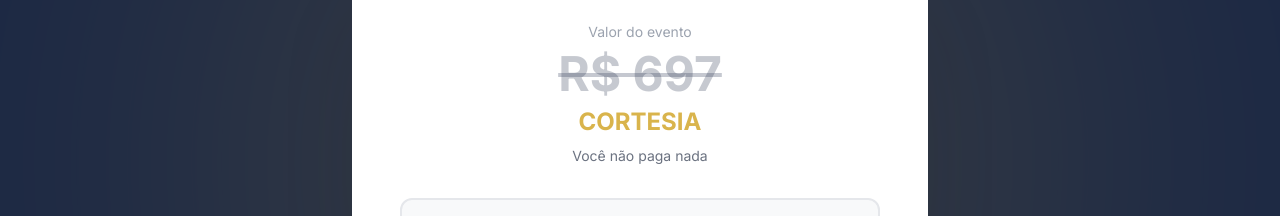
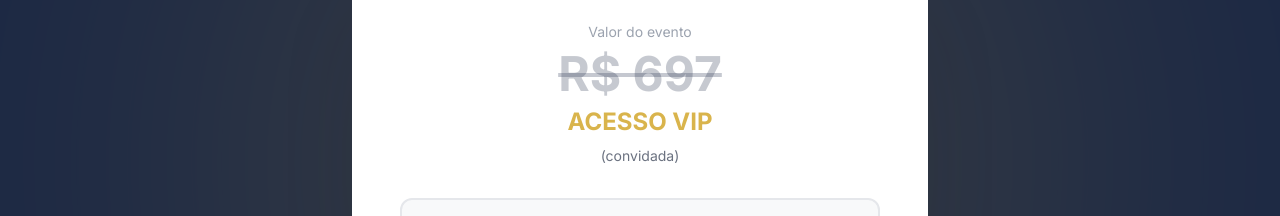
Before and after one commit to gabiartz/convite-codigo-mulher-de-valor, a Next.js app: page /vip in a window 1280 px wide. Shown: the part 5418-5634 px from the top of the page. Built offline with nearby package versions, Linux system fonts and the light colour scheme.

Commit message:
fix(vip): altera texto para ACESSO VIP (convidada)

```diff
--- a/src/app/vip/page.tsx
+++ b/src/app/vip/page.tsx
@@ -457,8 +457,8 @@ export default function ConviteVIPPage() {
                   <p className="text-4xl md:text-5xl font-bold mb-2" style={{ color: `${marinho}40` }}>
                     <span className="line-through">R$ 697</span>
                   </p>
-                  <p className="text-2xl font-bold" style={{ color: dourado }}>CORTESIA</p>
-                  <p className="text-sm text-gray-500 mt-2">Você não paga nada</p>
+                  <p className="text-2xl font-bold" style={{ color: dourado }}>ACESSO VIP</p>
+                  <p className="text-sm text-gray-500 mt-2">(convidada)</p>
                 </div>
 
                 <form onSubmit={handleSubmit} className="space-y-4 mb-8">
```
